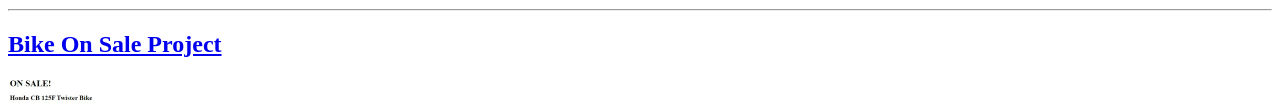
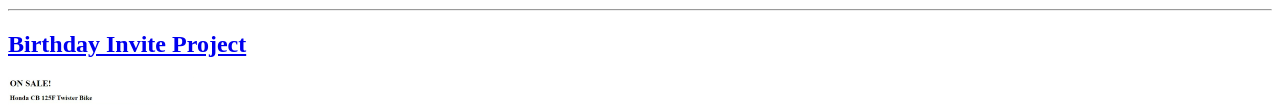
Before and after one commit to marfonsal/html-portfolio, a plain HTML site: page index.html in a window 1280 px wide. Shown: the part 399-504 px from the top of the page. Drawn offline with Linux system fonts and the light colour scheme.

Commit message:
Update index.html
Updating List Project

```diff
--- a/index.html
+++ b/index.html
@@ -33,11 +33,11 @@ https://developer.mozilla.org/en-US/docs/Web/HTML/Element/img#attr-height -->
       height="200"
       alt="Best Movies Ranking Project" />
     <hr />
-    <h2><a href="#">Bike On Sale Project</a></h2>
+    <h2><a href="#">Birthday Invite Project</a></h2>
     <img
       src="./assets/images/birthday-invite.png"
       height="200"
-      alt="Bike On Sale Project" />
+      alt="Birthday Invite Project" />
     <hr />
     <a href="#">About me</a>
     <a href="#">Contact me</a>
```
